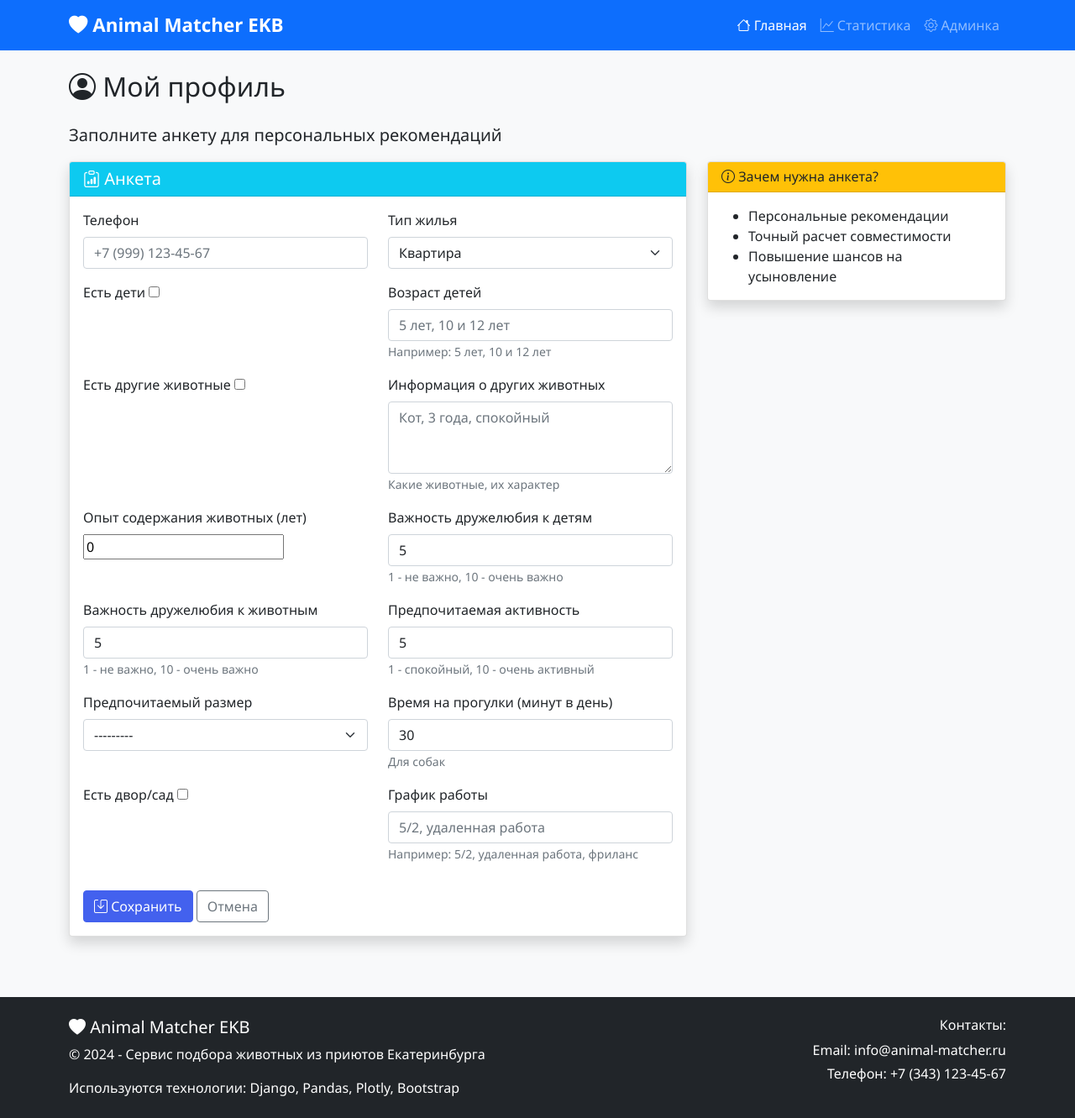
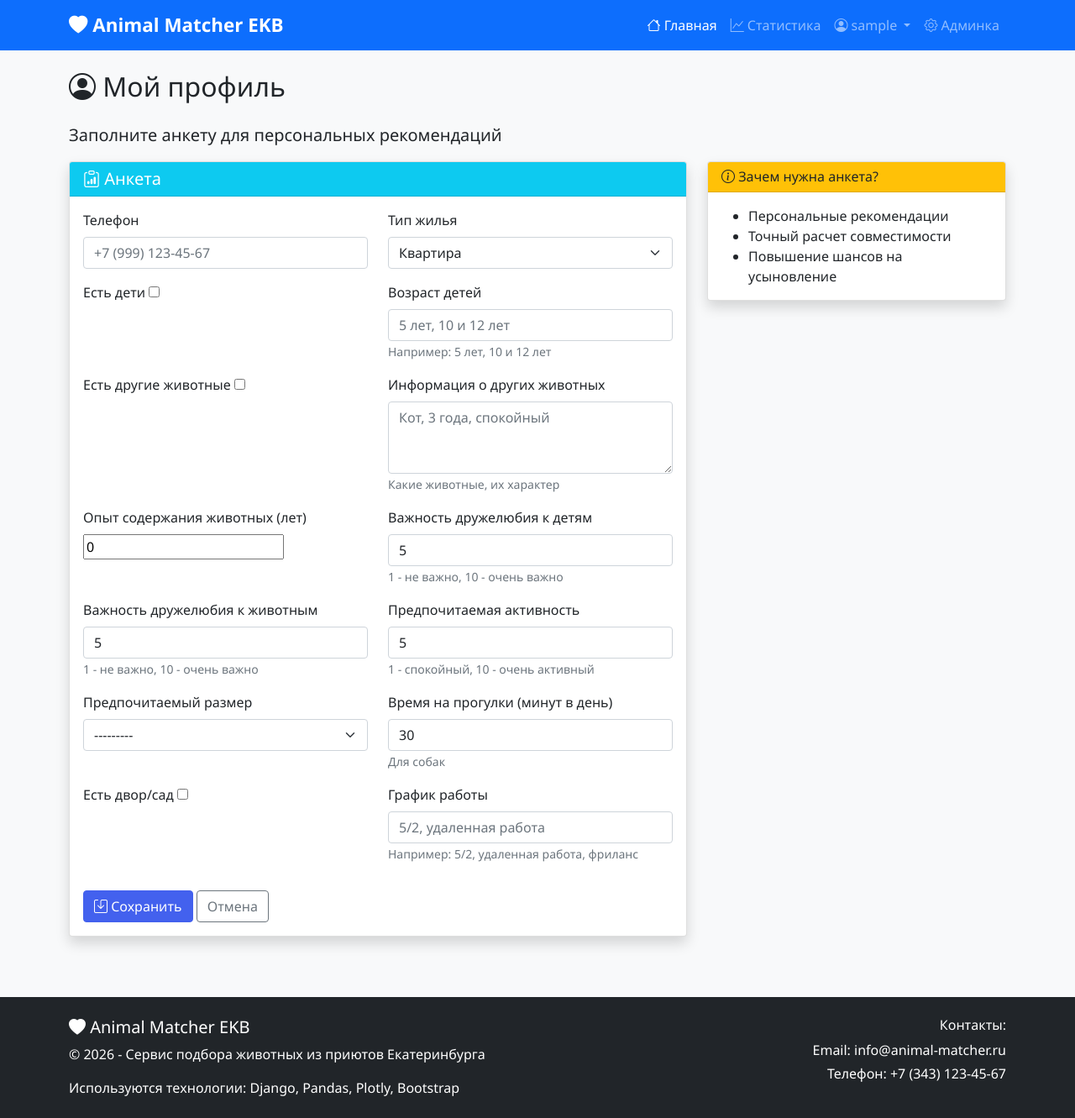
Before and after one commit to kbbbl/animal-matcher-ekb, a Django app: page /profile/edit/ in a window 1280 px wide. Shown: the whole page at 84% size. Run offline with Django 5.2, Linux system fonts and the light colour scheme; the visitor is signed in with stand-in values (Sample User, id 1); data comes from the database, SQL or seed files in the repository.

Commit message:
Add user menu and messages to base template

```diff
--- a/OneDrive/Рабочий стол/Cat_and_dog/templates/base.html
+++ b/OneDrive/Рабочий стол/Cat_and_dog/templates/base.html
@@ -34,6 +34,31 @@
                             <i class="bi bi-graph-up"></i> Статистика
                         </a>
                     </li>
+
+                    <!-- ДОБАВЛЕННО: Меню пользователя -->
+                    {% if user.is_authenticated %}
+                    <li class="nav-item dropdown">
+                        <a class="nav-link dropdown-toggle" href="#" id="userDropdown" role="button" data-bs-toggle="dropdown">
+                            <i class="bi bi-person-circle"></i> {{ user.username }}
+                        </a>
+                        <ul class="dropdown-menu">
+                            <li><a class="dropdown-item" href="{% url 'edit_profile' %}"><i class="bi bi-person"></i> Профиль</a></li>
+                            <li><a class="dropdown-item" href="{% url 'personal_recommendations' %}"><i class="bi bi-star"></i> Рекомендации</a></li>
+                            <li><a class="dropdown-item" href="{% url 'my_applications' %}"><i class="bi bi-list-check"></i> Мои заявки</a></li>
+                            <li><hr class="dropdown-divider"></li>
+                            <li><a class="dropdown-item" href="{% url 'logout' %}"><i class="bi bi-box-arrow-right"></i> Выйти</a></li>
+                        </ul>
+                    </li>
+                    {% else %}
+                    <li class="nav-item">
+                        <a class="nav-link" href="{% url 'login' %}"><i class="bi bi-box-arrow-in-right"></i> Войти</a>
+                    </li>
+                    <li class="nav-item">
+                        <a class="nav-link" href="{% url 'register' %}"><i class="bi bi-person-plus"></i> Регистрация</a>
+                    </li>
+                    {% endif %}
+                    <!-- КОНЕЦ ДОБАВЛЕНИЯ -->
+
                     <li class="nav-item">
                         <a class="nav-link" href="/admin/" target="_blank">
                             <i class="bi bi-gear"></i> Админка
@@ -45,6 +70,17 @@
     </nav>
 
     <main class="container">
+        {% if messages %}
+        <div class="mt-3">
+            {% for message in messages %}
+            <div class="alert alert-{{ message.tags }} alert-dismissible fade show" role="alert">
+                {{ message }}
+                <button type="button" class="btn-close" data-bs-dismiss="alert"></button>
+            </div>
+            {% endfor %}
+        </div>
+        {% endif %}
+
         {% block content %}{% endblock %}
     </main>
 
@@ -53,7 +89,7 @@
             <div class="row">
                 <div class="col-md-8">
                     <h5><i class="bi bi-heart-fill"></i> Animal Matcher EKB</h5>
-                    <p>© 2024 - Сервис подбора животных из приютов Екатеринбурга</p>
+                    <p>© 2026 - Сервис подбора животных из приютов Екатеринбурга</p>
                     <p class="mb-0">Используются технологии: Django, Pandas, Plotly, Bootstrap</p>
                 </div>
                 <div class="col-md-4 text-md-end">
@@ -66,9 +102,7 @@
     </footer>
 
     <script src="https://cdn.jsdelivr.net/npm/bootstrap@5.1.3/dist/js/bootstrap.bundle.min.js"></script>
-
     <script src="{% static 'js/script.js' %}"></script>
-
     {% block extra_js %}{% endblock %}
 </body>
 </html>
```
